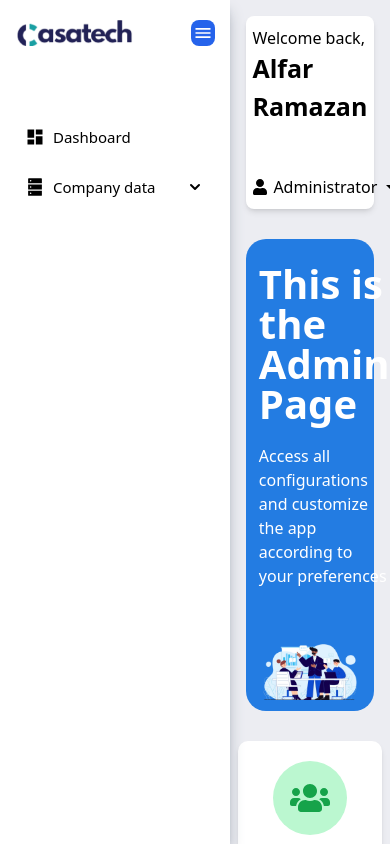
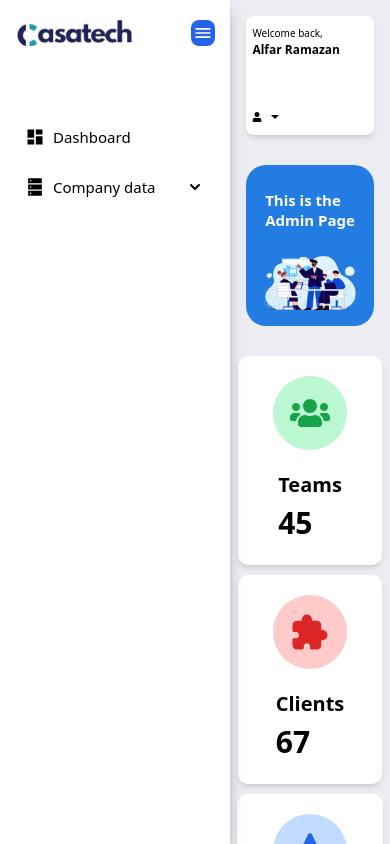
Before and after one commit to Muhammad-Khairul-Kholqi/adminPageCasatech, a React (Create React App) app: page / in a window 390 px wide. Built offline with nearby package versions, Linux system fonts and the light colour scheme.

Commit message:
responsive header & dashboard

```diff
--- a/src/AccountAdmin.js
+++ b/src/AccountAdmin.js
@@ -9,8 +9,8 @@ const AccountAdmin = () => {
     return (
         <div className="bg-white rounded-[20px] mt-[30px] p-[30px]">
             <div className="bg-[#2D50C5] h-[200px] rounded-[10px]"></div>
-            <div className="flex justify-between px-[5%] gap-[50px]">
-                <div className="bg-white shadow-md text-center py-[20px] px-[30px] rounded-[5px] mt-[-60px] flex flex-col items-center">
+            <div className="flex justify-between px-[5%] gap-[50px] flex-wrap ">
+                <div className = "bg-white shadow-md text-center py-[20px] px-[30px] rounded-[5px] mt-[-60px] flex flex-col items-center mb-[20px]" >
                     <img className="w-[120px] rounded-[50%] mt-[-60px]" src={profile} />
                     <p className="font-bold mt-[10px]">Alfar Ramazhan</p>
                     <p className="text-gray-500 mt-[5px]">Backend Developer</p>
--- a/src/Dashboard.js
+++ b/src/Dashboard.js
@@ -1,5 +1,6 @@
 // Dashboard.js
 import React from 'react';
+import './Style/StyleDashboard.css'
 import Ilustrasi from './Assets/ilustrasi.png';
 import DashboardCard from './Card/DashboardCard';
 
@@ -7,14 +8,14 @@ const Dashboard = () => {
   return (
     <>
     <div className="">
-        <div div className = "bg-[#237CE2] mt-[30px] rounded-[20px]">
-          <div className="flex justify-between gap-[50px] flex-wrap py-[5px] px-[10%]">
-            <div className = "block text-white mt-[20px]" >
-              <h1 className="text-[40px] leading-10 font-bold">This is the <br /> Admin Page</h1>
-              <p className="mt-[20px]">Access all configurations and customize <br />
+        <div className = "container bg-[#237CE2] mt-[30px] rounded-[20px] px-[10%] py-[10px]" >
+          <div className="wrapper flex justify-between gap-[50px] flex-wrap">
+            <div className = "text-title block text-white mt-[20px]" >
+              <h1 className="title-header text-[40px] leading-10 font-bold">This is the <br /> Admin Page</h1>
+              <p className="description mt-[20px]">Access all configurations and customize <br />
                 the app according to your preferences</p>
             </div>
-            <div className="flex justify-center items-center">
+            <div className = "ilustrasi flex justify-center items-center" >
               <img className="w-[300px]" src={Ilustrasi} alt="Deskripsi Gambar" draggable="false" />
             </div>
           </div>
--- a/src/Header.js
+++ b/src/Header.js
@@ -1,6 +1,7 @@
 import React from "react";
 import  { useState } from 'react';
 import { Link } from 'react-router-dom';
+import './Style/StyleHeader.css';
 import { FaUser } from "react-icons/fa";
 import { IoMdArrowDropdown } from "react-icons/io";
 import { MdOutlineAccountCircle } from "react-icons/md";
@@ -15,24 +16,24 @@ const Header = () => {
 
     return (
         <div className = "flex justify-between flex-wrap gap-[50px] px-[5%] items-center " >
-            <div>
+            <div className="teks-header">
                 Welcome back, <br />
-                <span className="text-[25px] font-bold">Alfar Ramazan</span>
+                <span className="name-admin text-[25px] font-bold">Alfar Ramazan</span>
             </div>
             <div className="relative">
                 <div className="flex gap-[5px] items-center cursor-pointer" onClick={toggleDropdown}>
-                    <FaUser />
-                    <p>Administrator</p>
+                    <FaUser className="icon-admin" />
+                    <p className="admin">Administrator</p>
                     <IoMdArrowDropdown className={`transition-transform transform ${isDropdownOpen ? 'rotate-180' : ''}`}/>
                 </div>
 
                 {isDropdownOpen && (
-                    <div className="absolute top-full right-0 bg-white shadow-md rounded-md p-5 text-[15px] z-10">
+                    <div className="account-logout absolute top-full right-0 bg-white shadow-md rounded-md p-5 text-[15px] z-10">
                         <ul>
                             <li>
                                 <Link to="/account-admin">
                                     <div className = "flex items-center gap-[5px] hover:bg-[#1A9FA3] p-[5px] rounded-[5px] hover:text-white" >
-                                        <MdOutlineAccountCircle className="text-[17px]" />
+                                        <MdOutlineAccountCircle className="icon-log-acc text-[17px]" />
                                         <p>Account</p>
                                     </div>
                                 </Link>
@@ -40,7 +41,7 @@ const Header = () => {
                             <li>
                                  <Link to="">
                                     <div className = "flex items-center gap-[5px] mt-[5px] hover:bg-red-500 p-[5px] rounded-[5px] hover:text-white" >
-                                        <BiLogOut className="text-[17px]" />
+                                        <BiLogOut className="icon-log-acc text-[17px]" />
                                         <p>Logout</p>
                                     </div>
                                 </Link>
--- /dev/null
+++ b/src/Style/StyleDashboard.css
@@ -0,0 +1,106 @@
+@media (max-width:1050px) {
+    .text-title {
+        margin-top: -1px;
+    }
+
+    .title-header {
+        font-size: 30px;
+    }
+
+    .description {
+        font-size: 15px;
+    }
+
+    .ilustrasi img {
+        width: 230px;
+    }
+}
+
+@media (max-width:940px) {
+    .title-header {
+        font-size: 25px;
+    }
+
+    .description {
+        font-size: 12px;
+        margin-top: -1px;
+        margin-top: 10px;
+    }
+
+    .ilustrasi img {
+        width: 200px;
+    }
+}
+
+@media (max-width:840px) {
+    .text-title {
+        margin-top: -10px;
+    }
+
+    .title-header {
+        font-size: 25px;
+    }
+
+    .description {
+        font-size: 10px;
+        margin-top: -1px;
+        margin-top: 10px;
+    }
+
+    .ilustrasi img {
+        width: 160px;
+    }
+}
+
+@media (max-width:745px) {
+    .text-title {
+        margin-top: 1px;
+    }
+
+    .title-header {
+        font-size: 18px;
+        line-height: 1.3;
+    }
+
+    .description {
+        font-size: 9px;
+        margin-top: 10px;
+    }
+
+    .ilustrasi img {
+        width: 120px;
+    }
+}
+
+@media (max-width:675px) {
+    .description {
+        font-size: 9px;
+        width: 100px;
+    }
+}
+
+@media (max-width:605px) {
+    .wrapper {
+        gap: 20px;
+    }
+
+    .description {
+        display: none;
+    }
+
+    .title-header {
+        margin-top: 15px;
+        font-size: 15px;
+    }
+
+    .ilustrasi img {
+        width: 100px;
+    }
+}
+
+@media (max-width:520px) {
+    .wrapper {
+        flex-direction: column;
+        align-items: center;
+    }
+}
--- /dev/null
+++ b/src/Style/StyleHeader.css
@@ -0,0 +1,67 @@
+@media (max-width:665px) {
+    .name-admin {
+        font-size: 20px;
+    }
+
+    .icon-admin {
+        font-size: 13px;
+    }
+
+    .admin {
+        font-size: 13px;
+    }
+
+    .account-logout {
+        font-size: 10px;
+    }
+
+    .icon-log-acc {
+        font-size: 15px;
+    }
+}
+
+@media (max-width:605px) {
+    .name-admin {
+        font-size: 15px;
+    }
+
+    .teks-header {
+        font-size: 12px;
+    }
+
+    .icon-admin {
+        font-size: 10px;
+    }
+
+    .admin {
+        font-size: 10px;
+    }
+
+    .account-logout {
+        font-size: 10px;
+    }
+
+    .icon-log-acc {
+        font-size: 15px;
+    }
+}
+
+@media (max-width:540px) {
+    .admin {
+        display: none;
+    }
+
+    .account-logout {
+        padding: 5px;
+    }
+}
+
+@media (max-width:470px) {
+    .name-admin {
+        font-size: 12px;
+    }
+
+    .teks-header {
+        font-size: 10px;
+    }
+}
```
Also changed, not shown: src/Style/ResponsiveDashboard.css (deleted), src/Style/ResponsiveSidebar.css (deleted), src/Style/StyleSidebar.css (added).
